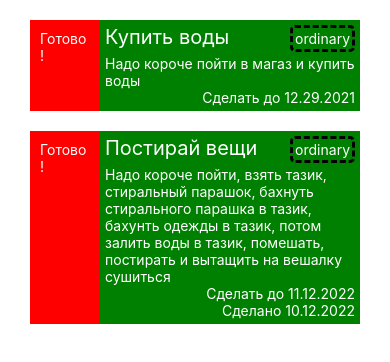
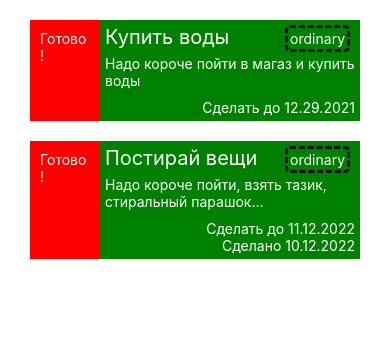
Before and after one commit to PimonovDaniil/taskManager, a React Native app: screen / in a window 390 px wide. Shown: the top 362 px of the page. Built offline with nearby package versions, Linux system fonts and the light colour scheme.

Commit message:
Развёртывание описания
Реализовал развёртывание описания по нажатию на него.

```diff
--- a/components/Task.js
+++ b/components/Task.js
@@ -6,10 +6,10 @@ import {
   ScrollView,
   StatusBar,
   StyleSheet,
-  Text,
+  Text, TouchableWithoutFeedback,
   useColorScheme,
   View,
-} from 'react-native';
+} from "react-native";
 
 import {
   Colors,
@@ -20,12 +20,17 @@ import {
 } from 'react-native/Libraries/NewAppScreen';
 
 const Task: () => Node = ({el}) => {
+  const [isOpen, setIsOpen] = useState(0);
+  const changeIsOpen = () => {
+    isOpen === 0 ? setIsOpen(1) : setIsOpen(0);
+  };
   return (
     <SafeAreaView>
       <View style={styles.taskStyle}>
         <View style={styles.TaskIsCompletingStyle}>
           <Text style={[{color: 'white'}]}>Готово!</Text>
         </View>
+        <TouchableWithoutFeedback onPress={() => changeIsOpen()}>
           <View style={styles.TaskInformationStyle}>
             <View
               style={[
@@ -42,18 +47,27 @@ const Task: () => Node = ({el}) => {
                 <Text style={[{color: 'white'}]}>{el.filter}</Text>
               </View>
             </View>
-          <View style={[{marginTop: 3}]}>
-            <Text style={[{color: 'white'}]}>{el.descriptionTask}</Text>
+            <View style={[{marginTop: 3}, {marginBottom: 10}]}>
+              <Text style={[{color: 'white'}]}>
+                {isOpen === 0 && el.descriptionTask.length > 50
+                  ? el.descriptionTask.slice(0, 50) + '...'
+                  : el.descriptionTask}
+              </Text>
             </View>
             <View>
               {el?.deadline !== undefined && (
-              <Text style={[{color: 'white'}, {textAlign: 'right'}]}>Сделать до {el?.deadline}</Text>
+                <Text style={[{color: 'white'}, {textAlign: 'right'}]}>
+                  Сделать до {el?.deadline}
+                </Text>
               )}
               {el?.finishDate !== undefined && (
-              <Text style={[{color: 'white'}, {textAlign: 'right'}]}>Сделано {el?.finishDate}</Text>
+                <Text style={[{color: 'white'}, {textAlign: 'right'}]}>
+                  Сделано {el?.finishDate}
+                </Text>
               )}
             </View>
           </View>
+        </TouchableWithoutFeedback>
       </View>
     </SafeAreaView>
   );
@@ -82,6 +96,7 @@ const styles = StyleSheet.create({
     padding: 5,
   },
   FilterStyle: {
+    marginRight: 5,
     padding: 2,
     borderWidth: 3,
     borderStyle: 'dashed',
```
Lines whose indentation alone changed are shown as unchanged.
